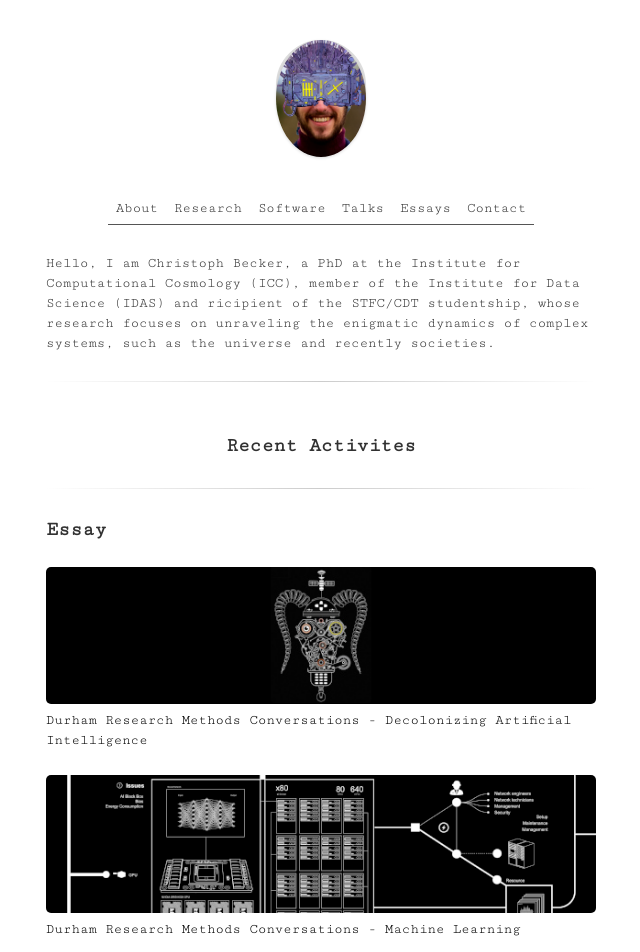
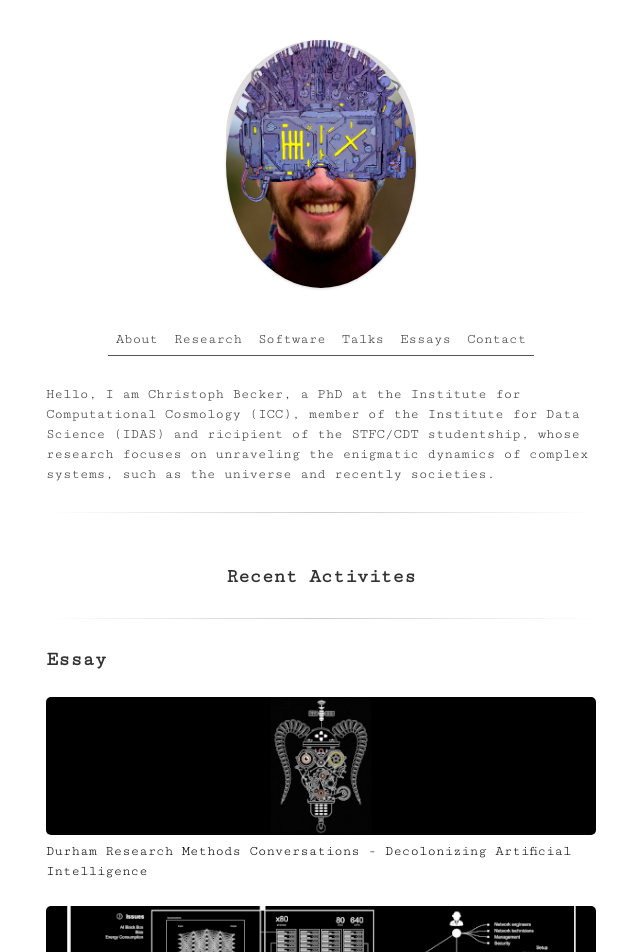
Before and after one commit to Christovis/Christovis.github.io, a Jekyll site: the page built from index.html, in a window 1280 px wide. Shown: the top 952 px of the page, without its empty margins (319-959 px from the left). Built offline with Jekyll 4.4.1, drawn with Linux system fonts in a browser that asks for light colours.

Commit message:
try new profile size

```diff
--- a/_sass/main.scss
+++ b/_sass/main.scss
@@ -128,18 +128,19 @@ blockquote {
     color: #000;
     text-decoration: none;
     font-weight: 700;
-    height: 100px;
-    width: 100px;
+    height: 200px;
+    width: 200px;
     font-size: 1.5em;
     border-radius: 100%;
     display: inline-block;
     text-align: center;
-    line-height: 100px;
+    line-height: 200px;
     border: 5px solid #fff;
     box-sizing: border-box;
     &:hover,
     &:focus {
-      background: #f14e32;
+      background: #FFFFFF;
+      // background: #f14e32;
     }
     &:hover + .logo-prompt,
     &:focus + .logo-prompt {
```
